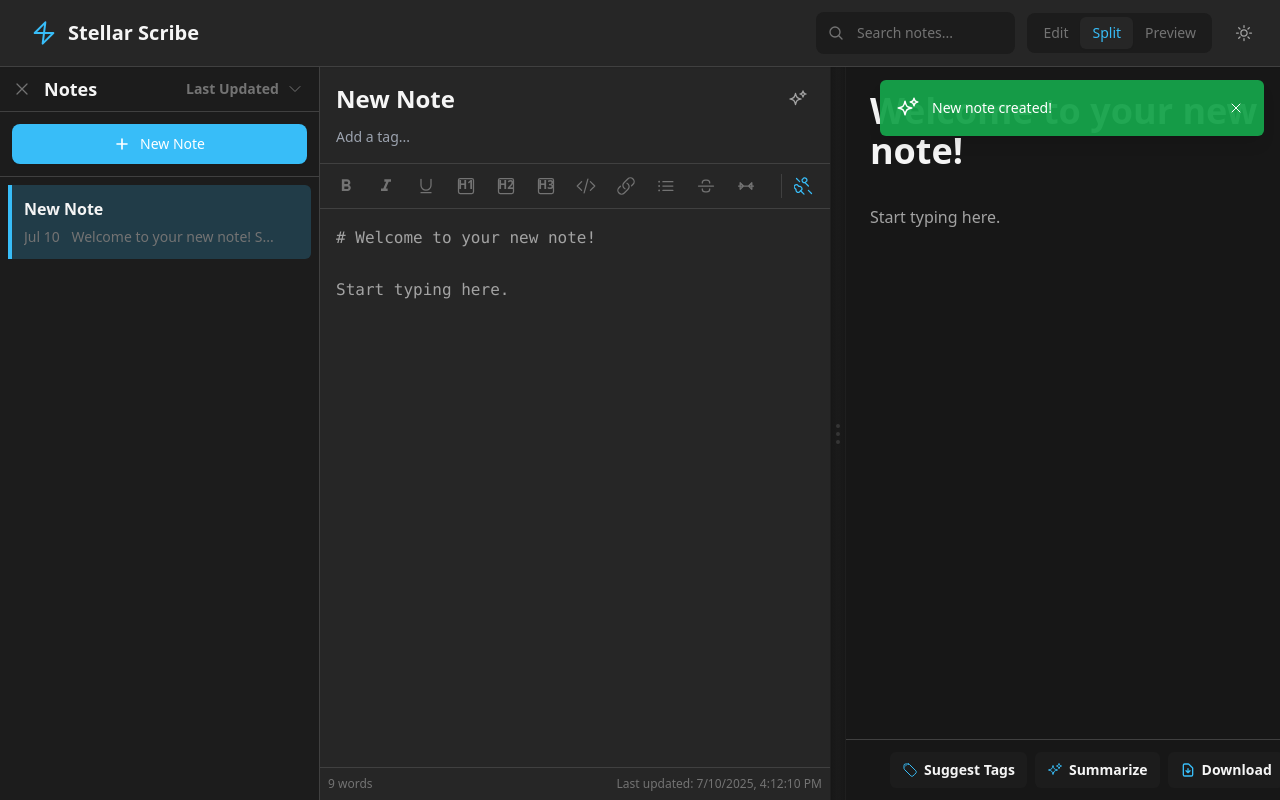
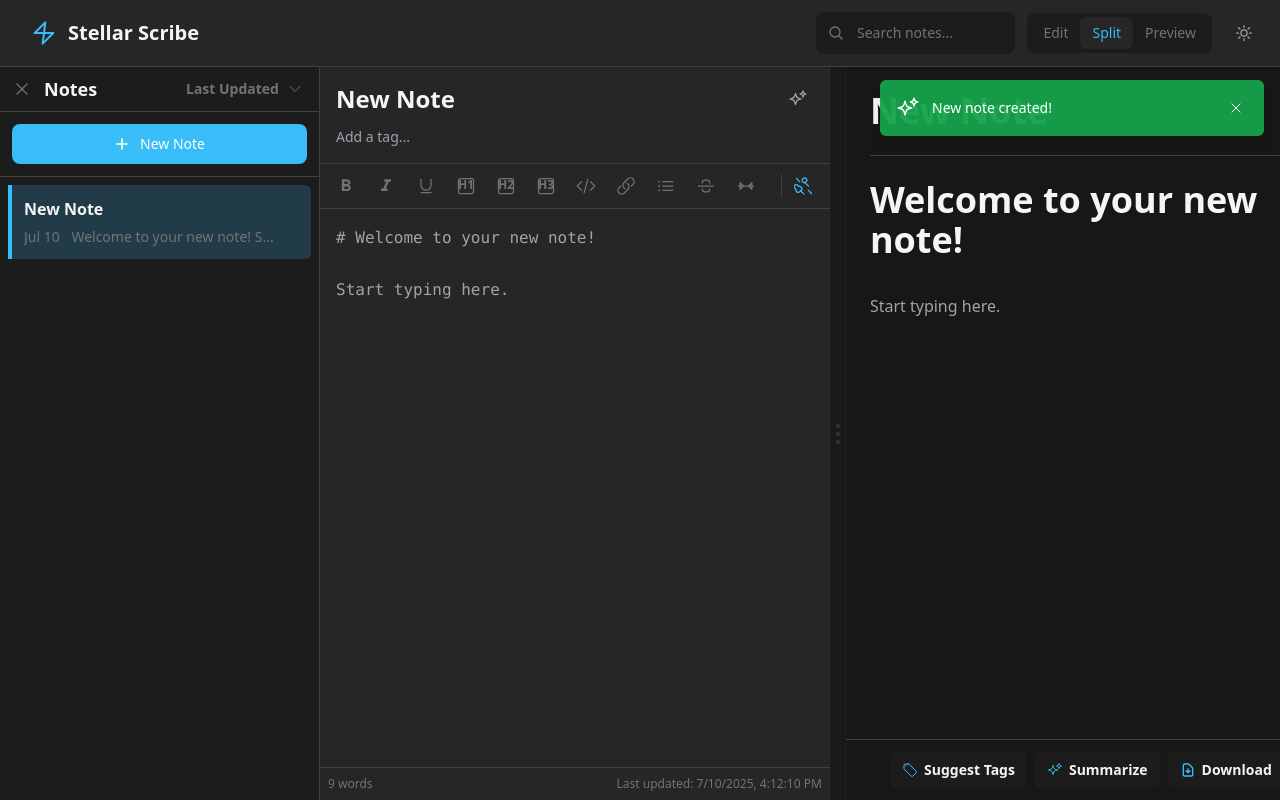
Before and after one commit to Abhishekabysm/steller-scribe, a React (Vite) app: page / in a window 1280 px wide. Both pictures are taken after a click on the button "New Note". Built offline with nearby package versions, Linux system fonts and the light colour scheme.

Commit message:
feat: enhance NoteEditor preview with title and tags display

```diff
--- a/components/NoteEditor.tsx
+++ b/components/NoteEditor.tsx
@@ -722,11 +722,32 @@ const NoteEditor: React.FC<NoteEditorProps> = ({ activeNote, onUpdateNote, onDel
 
   const previewPane = (
       <div className="flex flex-col h-full bg-bg-primary dark:bg-dark-bg-primary relative">
-          <div
-            className="prose prose-sm md:prose-base dark:prose-invert max-w-none flex-grow overflow-y-auto p-6 select-text preview-pane"
-            dangerouslySetInnerHTML={{ __html: renderedMarkdown }}
-            style={{ userSelect: 'text', cursor: 'text' }}
-          />
+          <div className="flex-grow overflow-y-auto p-6 select-text preview-pane">
+            {/* Title Section */}
+            <div className="mb-6 pb-4 border-b border-border-color dark:border-dark-border-color">
+              <h1 className="text-3xl md:text-4xl font-bold text-text-primary dark:text-dark-text-primary mb-2 break-words">
+                {activeNote.title || 'Untitled Note'}
+              </h1>
+              {activeNote.tags.length > 0 && (
+                <div className="flex flex-wrap gap-2 mt-3">
+                  {activeNote.tags.map(tag => (
+                    <span
+                      key={tag}
+                      className="inline-flex items-center px-2.5 py-1 rounded-full text-xs font-medium bg-accent/10 text-accent dark:bg-dark-accent/20 dark:text-dark-accent-hover"
+                    >
+                      #{tag}
+                    </span>
+                  ))}
+                </div>
+              )}
+            </div>
+            {/* Content Section */}
+            <div
+              className="prose prose-sm md:prose-base dark:prose-invert max-w-none"
+              dangerouslySetInnerHTML={{ __html: renderedMarkdown }}
+              style={{ userSelect: 'text', cursor: 'text' }}
+            />
+          </div>
 
           <div className="flex-shrink-0 p-2 sm:p-3 border-t border-border-color dark:border-dark-border-color">
             {suggestedTags.length > 0 && (
```
